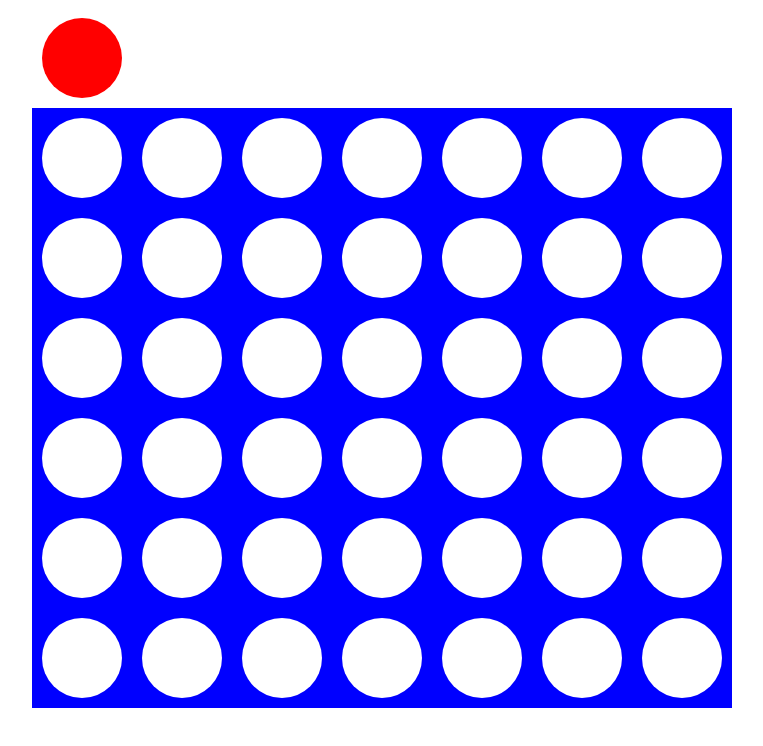
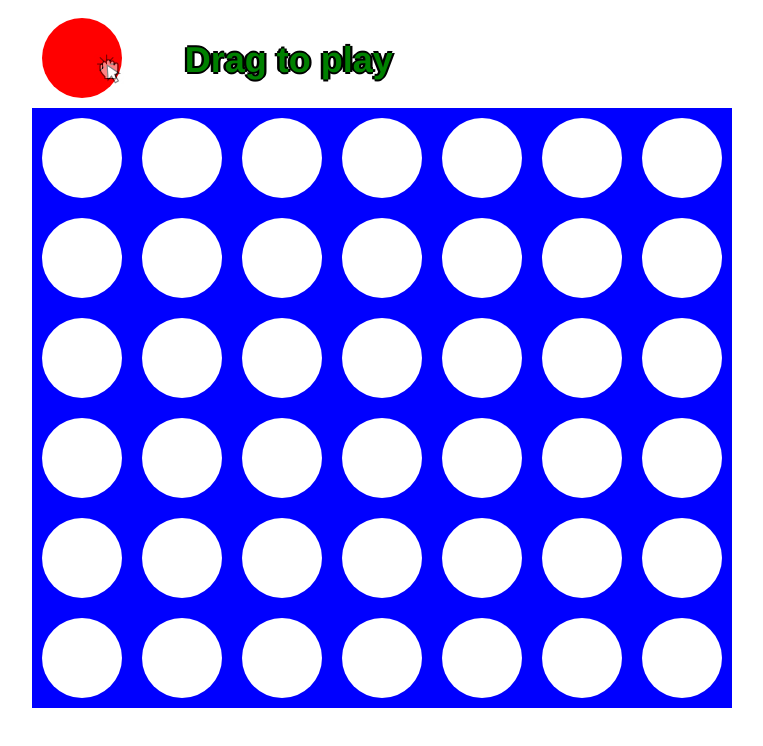
Before and after one commit to chubillkelvin/connect4, a plain HTML site: page index.html in a window 1280 px wide. Shown: the whole page, without its empty margins (258-1021 px from the left). Drawn offline with nearby package versions, Linux system fonts and the light colour scheme.

Commit message:
Finish drag to play prompt message

```diff
--- a/index.css
+++ b/index.css
@@ -73,3 +73,39 @@ body {
     line-height: 700px;
     text-shadow: -5px 0 black, 0 5px black, 5px 0 black, 0 -5px black;
 }
+
+#prompt > .cursor {
+    width: 32px;
+    height: 32px;
+    position: absolute;
+    left: 45px;
+    top: 45px;
+    background-position: center;
+    background-size: cover;
+    animation: moveCursor 1.5s ease-in infinite;
+}
+
+#prompt > .prompt-message {
+    position: absolute;
+    left: 170px;
+    top: 5px;
+    margin: 0;
+    padding: 0;
+    color: green;
+    font-family: Helvetica;
+    font-size: 30px;
+    font-weight: bold;
+    text-shadow: -2px 0 black, 0 2px black, 2px 0 black, 0 -2px black;
+    animation: moveMessage 1s linear alternate infinite;
+}
+
+@keyframes moveCursor {
+    0% {left: 45px; background-image: url('./click.png');}
+    50% {background-image: url('./drag.png');}
+    100% {left: 150px;}
+}
+
+@keyframes moveMessage {
+    from {transform: scale(1);}
+    to {transform: scale(1.2);}
+}
--- a/index.html
+++ b/index.html
@@ -11,6 +11,12 @@
     <div class="container">
         <div class="droprow">
             <div class="red piece"></div>
+            <div id="prompt">
+                <div class="cursor"></div>
+                <div class="prompt-message">
+                    <p>Drag to play</p>
+                </div>
+            </div>
         </div>
         <div class="column">
             <div class="slot"></div>
--- a/index.js
+++ b/index.js
@@ -5,11 +5,14 @@ $(document).ready(function(){
     winSound.src = './win.wav';
     let columns = $.makeArray($('.column'));
 
+    $(window).mousedown(function(){
+        $('#prompt').hide();
+    });
+
     $('.piece').draggable({
         containment: '.droprow',
         cursor: 'grabbing',
         grid: [100, 100],
-        helper: 'clone',
 
         drag: function(event, ui){
             let xPos = parseInt(ui.position.left / 100);
```
Also changed, not shown: click.png (added), drag.png (added). Lines whose indentation alone changed are shown as unchanged.
